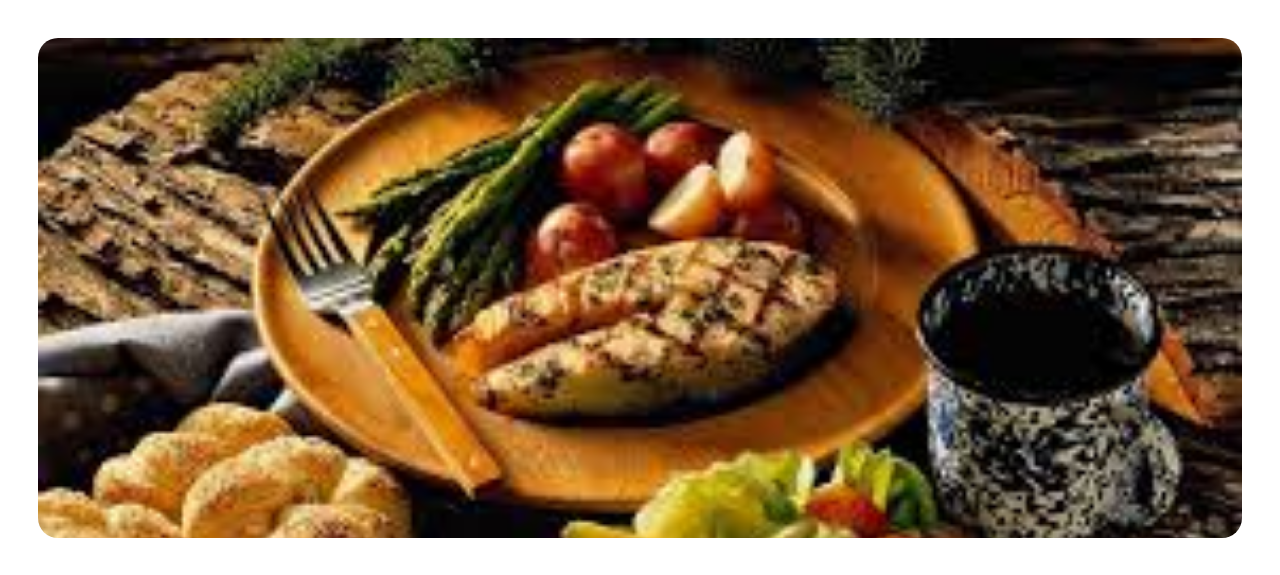
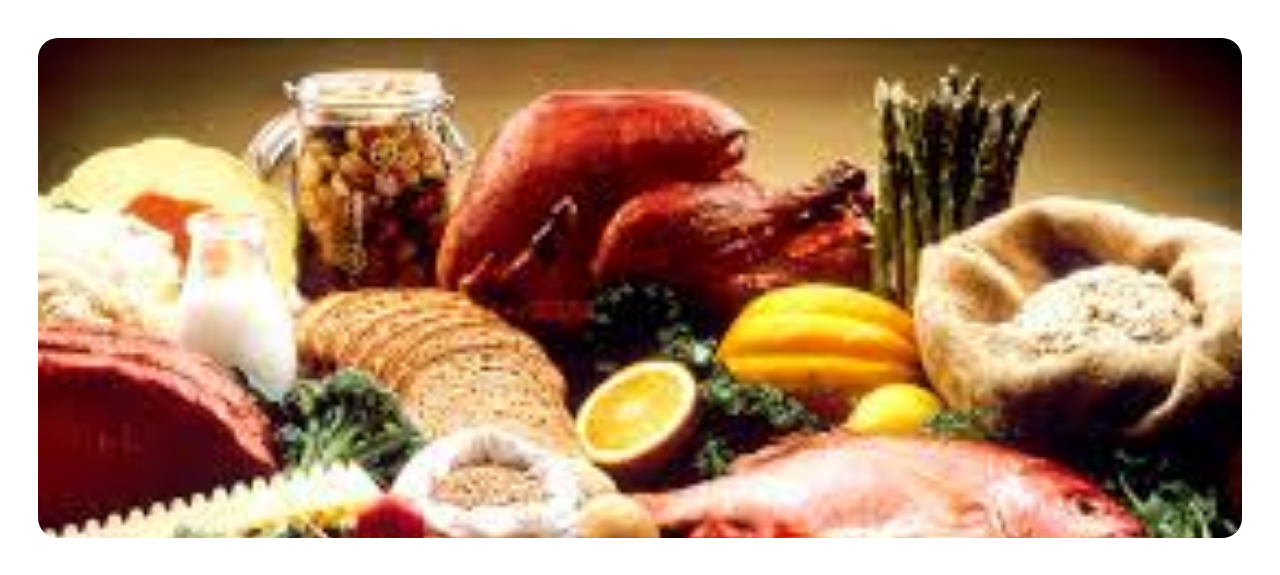
Before and after one commit to brooklyn5991/Giftcafe, a plain HTML site: page index.html in a window 1280 px wide. Shown: the top 575 px of the page. Drawn offline with Linux system fonts and the light colour scheme.

Commit message:
Update index.css

```diff
--- a/index.css
+++ b/index.css
@@ -8,7 +8,7 @@ body {
 
 
 .first-div {
-    background-image: url("images11.jpg");
+    background-image: url("/download.jpg");
     background-size: cover;
     height: 500px;
     background-repeat: no-repeat;
```
